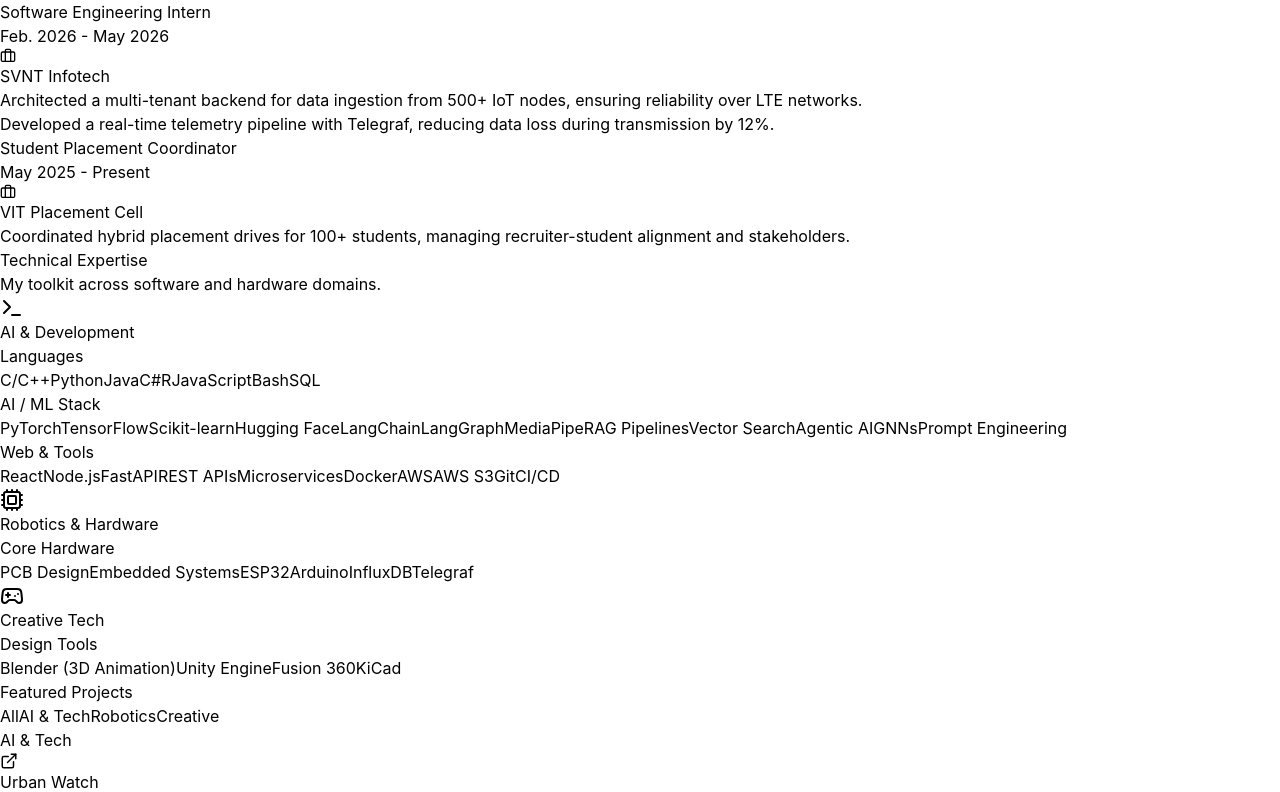
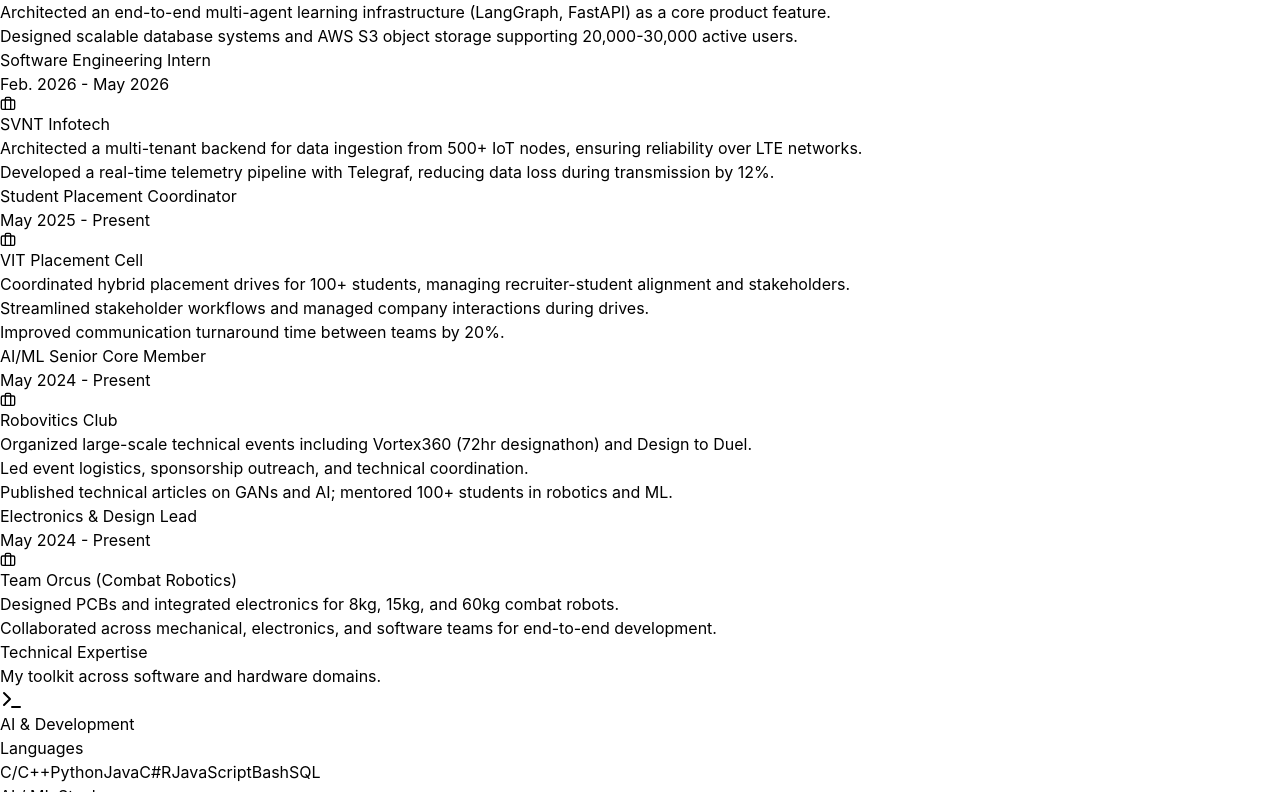
Before and after one commit to archit2004/my-portfolio, a React (Vite) app: page / in a window 1280 px wide. Shown: the part 2008-2800 px from the top of the page. Built offline with nearby package versions, Linux system fonts and the light colour scheme.

Commit message:
Revise portfolio details and add new projects
Updated portfolio.js with new roles, achievements, and skills. Enhanced project descriptions for clarity and added new projects.

```diff
--- a/src/data/portfolio.js
+++ b/src/data/portfolio.js
@@ -47,7 +47,28 @@
     company: "VIT Placement Cell",
     period: "May 2025 - Present",
     desc: [
-      "Coordinated hybrid placement drives for 100+ students, managing recruiter-student alignment and stakeholders."
+      "Coordinated hybrid placement drives for 100+ students, managing recruiter-student alignment and stakeholders.",
+      "Streamlined stakeholder workflows and managed company interactions during drives.",
+      "Improved communication turnaround time between teams by 20%."
+    ]
+  },
+  {
+    role: "AI/ML Senior Core Member",
+    company: "Robovitics Club",
+    period: "May 2024 - Present",
+    desc: [
+      "Organized large-scale technical events including Vortex360 (72hr designathon) and Design to Duel.",
+      "Led event logistics, sponsorship outreach, and technical coordination.",
+      "Published technical articles on GANs and AI; mentored 100+ students in robotics and ML."
+    ]
+  },
+  {
+    role: "Electronics & Design Lead",
+    company: "Team Orcus (Combat Robotics)",
+    period: "May 2024 - Present",
+    desc: [
+      "Designed PCBs and integrated electronics for 8kg, 15kg, and 60kg combat robots.",
+      "Collaborated across mechanical, electronics, and software teams for end-to-end development."
     ]
   }
 ];
@@ -79,18 +100,20 @@
   { title: "Winner – Samsung GenAI Hackathon", icon: Trophy, color: "text-yellow-400" },
   { title: "1st Place – INNOAI Hackathon", icon: Trophy, color: "text-yellow-400" },
   { title: "1st – IIT Kanpur Robowars (60kg)", icon: Trophy, color: "text-amber-400" },
-  { title: "1st – IIT Bombay Int. Robowars", icon: Trophy, color: "text-amber-400" }
+  { title: "1st – IIT Bombay Int. Robowars", icon: Trophy, color: "text-amber-400" },
+  { title: "1st – BITS Hyd Robowars (8kg)", icon: Trophy, color: "text-amber-400" }
 ];
 
 export const SKILLS = {
   "Languages": ["C/C++", "Python", "Java", "C#", "R", "JavaScript", "Bash", "SQL"],
   "AI & ML": [
     "PyTorch", "TensorFlow", "Scikit-learn", "Hugging Face", "LangChain", "LangGraph",
-    "MediaPipe", "RAG Pipelines", "Vector Search", "Agentic AI", "GNNs", "Prompt Engineering"
+    "MediaPipe", "OpenCV", "Gemini API", "RAG Pipelines", "Vector Search",
+    "Agentic AI", "Multi-Agent Systems", "Prompt Engineering", "Fine-Tuning", "GNNs", "Deep Learning"
   ],
-  "Robotics & IoT": ["PCB Design", "Embedded Systems", "ESP32", "Arduino", "InfluxDB", "Telegraf"],
-  "Dev & Tools": ["React", "Node.js", "FastAPI", "REST APIs", "Microservices", "Docker", "AWS", "AWS S3", "Git", "CI/CD"],
-  "Creative": ["Blender (3D Animation)", "Unity Engine", "Fusion 360", "KiCad"]
+  "Robotics & IoT": ["PCB Design", "Embedded Systems", "ESP32", "Arduino", "Raspberry Pi", "Sensors", "InfluxDB", "Telegraf"],
+  "Dev & Tools": ["React", "Node.js", "FastAPI", "REST APIs", "MERN Stack", "Microservices", "Docker", "AWS", "AWS S3", "Git", "CI/CD (GitHub Actions)", "Postman", "Linux CLI"],
+  "Creative": ["Blender (3D Animation)", "Unity Engine", "Adobe Creative Suite", "Fusion 360", "KiCad"]
 };
 
 export const PROJECTS = [
@@ -103,27 +126,43 @@
     link: "#"
   },
   {
-    title: "GenAI Training Simulation",
+    title: "Climb the Corporate Ladder",
     category: "AI & Tech",
     role: "Samsung Gen AI Hackathon – Winner",
-    desc: "Interactive Unity simulation with autonomous AI agents; pilot testing showed a 15% increase in user public speaking confidence. Built a low-latency speech-to-speech pipeline (Whisper, Coqui) reducing interaction delay by 40%, orchestrated via FastAPI for concurrent stateful conversations.",
-    tags: ["Unity", "LangGraph", "FastAPI", "Whisper"],
+    desc: "Immersive Unity 6 roleplay simulation using LangGraph agents to help users practice real workplace scenarios. Pilot testing showed a 15% increase in user public speaking confidence. Built a low-latency speech-to-speech pipeline (Whisper, Coqui) reducing interaction delay by 40%, orchestrated via FastAPI for concurrent stateful conversations.",
+    tags: ["Unity", "LangGraph", "GenAI", "FastAPI", "Whisper"],
     link: "#"
   },
   {
     title: "Facial Emotion GNN",
     category: "AI & Tech",
     role: "ML Engineer",
-    desc: "Trained a Graph Neural Network on 40,000+ facial landmarks, achieving 60% accuracy in real-world emotion classification. Optimized PostgreSQL data retrieval, reducing landmark update latency by 25% for real-time MediaPipe processing.",
-    tags: ["GNN", "PyTorch", "PostgreSQL", "MediaPipe"],
+    desc: "Emotion-aware, GNN-powered model trained on 40,000+ facial landmarks, achieving 60% real-world emotion classification accuracy. Optimized PostgreSQL data retrieval, reducing landmark update latency by 25% for real-time MediaPipe processing.",
+    tags: ["GNN", "PyTorch", "NLP", "PostgreSQL", "MediaPipe"],
     link: "#"
   },
   {
     title: "Team Orcus Combat Bots",
     category: "Robotics",
-    role: "Electronics & Design Lead",
+    role: "Lead Engineer",
     desc: "Designed and manufactured 60kg class combat robots. Implemented custom drive trains and weapon motor controllers.",
     tags: ["PCB Design", "SolidWorks", "Electronics"],
     link: "#"
+  },
+  {
+    title: "Pet Healthcare Portal",
+    category: "AI & Tech",
+    role: "Full Stack Dev",
+    desc: "OCR-based web application that extracts prescription data with 90% accuracy to automate pet medication ordering.",
+    tags: ["React", "Node.js", "OCR", "MongoDB"],
+    link: "#"
+  },
+  {
+    title: "Blender Mechanics",
+    category: "Creative",
+    role: "3D Artist",
+    desc: "A portfolio of cinematic mechanical animations and simulations focusing on realistic physics and lighting.",
+    tags: ["Blender", "3D Modeling", "Animation"],
+    link: "#"
   }
 ];
```
